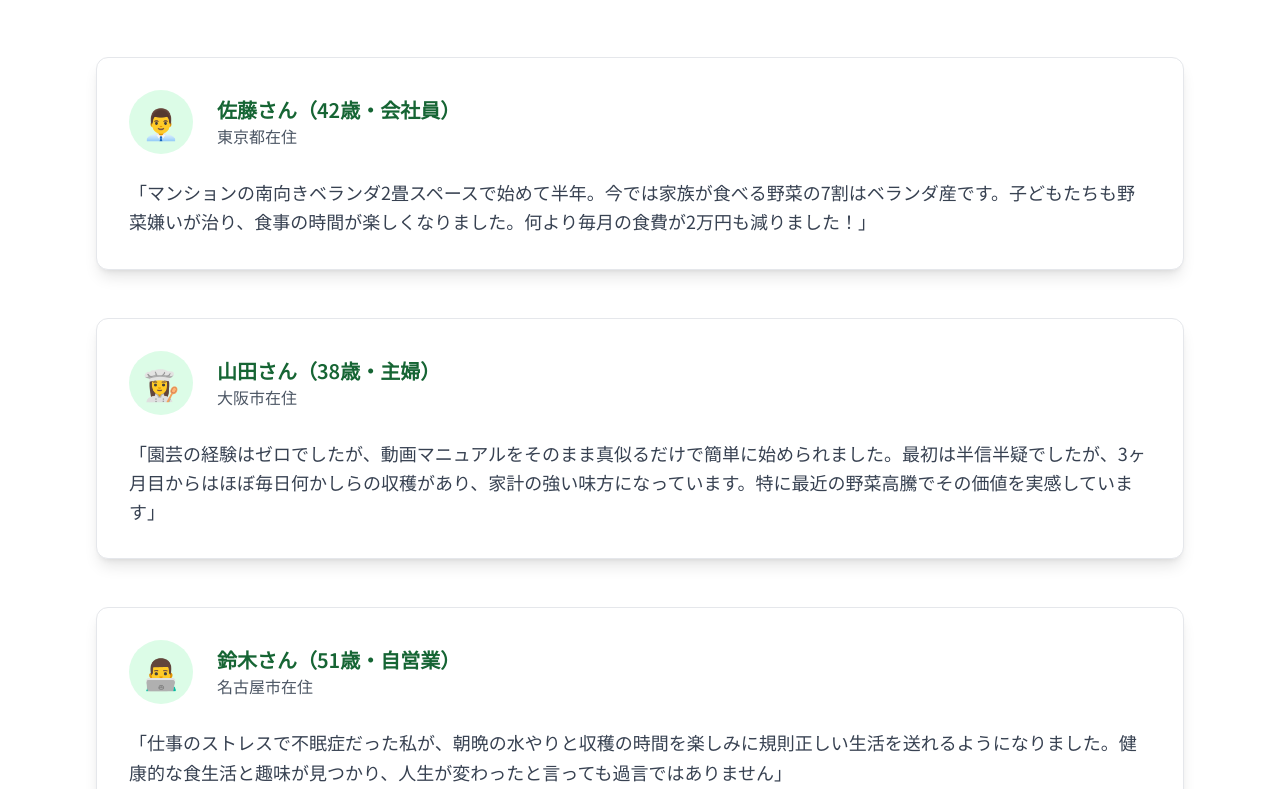
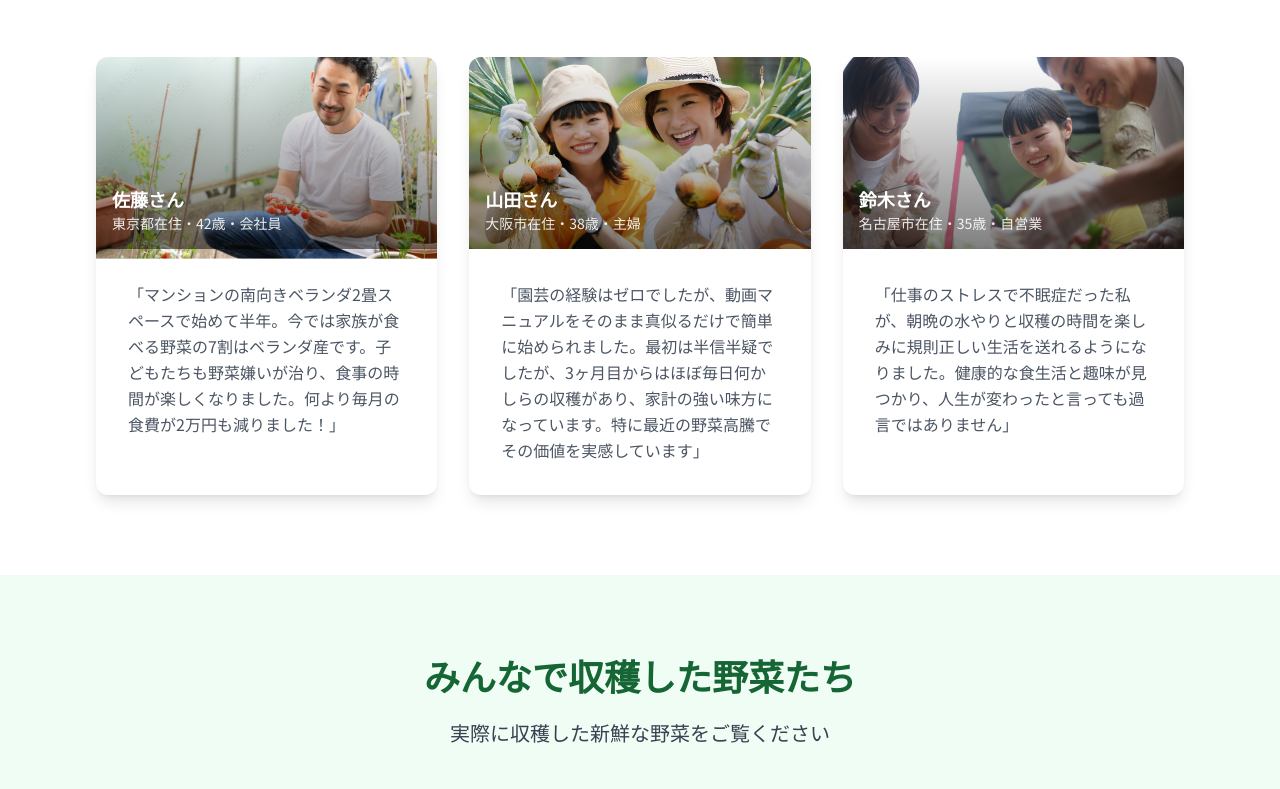
Before and after one commit to axprinc/agricultural-school-site, a Next.js app: page /home-garden in a window 1280 px wide. Shown: the part 5371-6160 px from the top of the page. Built offline with nearby package versions, Linux system fonts and the light colour scheme.

Commit message:
Home-Garden: testimonials now use photo cards like TOP

```diff
--- a/src/app/home-garden/page.tsx
+++ b/src/app/home-garden/page.tsx
@@ -491,50 +491,69 @@ export default function HomeGardenPage() {
             <h2 className="section-title">💬 会員様の声</h2>
           </div>
 
-          <div className="grid md:grid-cols-1 lg:grid-cols-1 gap-12">
-            <div className="bg-white border border-gray-200 p-8 rounded-xl shadow-lg">
-              <div className="flex items-center mb-6">
-                <div className="w-16 h-16 bg-farm-green-100 rounded-full flex items-center justify-center mr-6">
-                  <span className="text-3xl">👨‍💼</span>
-                </div>
-                <div>
-                  <h4 className="text-xl font-semibold text-farm-green-800">佐藤さん（42歳・会社員）</h4>
-                  <p className="text-gray-600">東京都在住</p>
+          <div className="grid md:grid-cols-3 gap-8">
+            <div className="bg-white rounded-xl shadow-lg overflow-hidden">
+              <div className="relative h-48">
+                <Image
+                  src="/images/testimonials/AdobeStock_516239930_Preview.jpeg"
+                  alt="佐藤さんの写真"
+                  fill
+                  className="object-cover scale-110 object-top"
+                  style={{ objectPosition: '50% 20%' }}
+                />
+                <div className="absolute inset-0 bg-gradient-to-t from-black/50 to-transparent"></div>
+                <div className="absolute bottom-4 left-4 text-white">
+                  <p className="font-semibold text-lg">佐藤さん</p>
+                  <p className="text-sm opacity-90">東京都在住・42歳・会社員</p>
                 </div>
               </div>
-              <p className="text-gray-700 text-lg leading-relaxed">
+              <div className="p-8">
+                <p className="text-gray-600 leading-relaxed">
                   「マンションの南向きベランダ2畳スペースで始めて半年。今では家族が食べる野菜の7割はベランダ産です。子どもたちも野菜嫌いが治り、食事の時間が楽しくなりました。何より毎月の食費が2万円も減りました！」
                 </p>
               </div>
+            </div>
 
-            <div className="bg-white border border-gray-200 p-8 rounded-xl shadow-lg">
-              <div className="flex items-center mb-6">
-                <div className="w-16 h-16 bg-farm-green-100 rounded-full flex items-center justify-center mr-6">
-                  <span className="text-3xl">👩‍🍳</span>
-                </div>
-                <div>
-                  <h4 className="text-xl font-semibold text-farm-green-800">山田さん（38歳・主婦）</h4>
-                  <p className="text-gray-600">大阪市在住</p>
+            <div className="bg-white rounded-xl shadow-lg overflow-hidden">
+              <div className="relative h-48">
+                <Image
+                  src="/images/testimonials/iStock-1322995729.jpg"
+                  alt="山田さんの写真"
+                  fill
+                  className="object-cover"
+                />
+                <div className="absolute inset-0 bg-gradient-to-t from-black/50 to-transparent"></div>
+                <div className="absolute bottom-4 left-4 text-white">
+                  <p className="font-semibold text-lg">山田さん</p>
+                  <p className="text-sm opacity-90">大阪市在住・38歳・主婦</p>
                 </div>
               </div>
-              <p className="text-gray-700 text-lg leading-relaxed">
+              <div className="p-8">
+                <p className="text-gray-600 leading-relaxed">
                   「園芸の経験はゼロでしたが、動画マニュアルをそのまま真似るだけで簡単に始められました。最初は半信半疑でしたが、3ヶ月目からはほぼ毎日何かしらの収穫があり、家計の強い味方になっています。特に最近の野菜高騰でその価値を実感しています」
                 </p>
               </div>
+            </div>
 
-            <div className="bg-white border border-gray-200 p-8 rounded-xl shadow-lg">
-              <div className="flex items-center mb-6">
-                <div className="w-16 h-16 bg-farm-green-100 rounded-full flex items-center justify-center mr-6">
-                  <span className="text-3xl">👨‍💻</span>
-                </div>
-                <div>
-                  <h4 className="text-xl font-semibold text-farm-green-800">鈴木さん（51歳・自営業）</h4>
-                  <p className="text-gray-600">名古屋市在住</p>
+            <div className="bg-white rounded-xl shadow-lg overflow-hidden">
+              <div className="relative h-48">
+                <Image
+                  src="/images/testimonials/iStock-1334059416.jpg"
+                  alt="鈴木さんの写真"
+                  fill
+                  className="object-cover"
+                />
+                <div className="absolute inset-0 bg-gradient-to-t from-black/50 to-transparent"></div>
+                <div className="absolute bottom-4 left-4 text-white">
+                  <p className="font-semibold text-lg">鈴木さん</p>
+                  <p className="text-sm opacity-90">名古屋市在住・35歳・自営業</p>
                 </div>
               </div>
-              <p className="text-gray-700 text-lg leading-relaxed">
+              <div className="p-8">
+                <p className="text-gray-600 leading-relaxed">
                   「仕事のストレスで不眠症だった私が、朝晩の水やりと収穫の時間を楽しみに規則正しい生活を送れるようになりました。健康的な食生活と趣味が見つかり、人生が変わったと言っても過言ではありません」
                 </p>
+              </div>
             </div>
           </div>
         </div>
```
Lines whose indentation alone changed are shown as unchanged.
